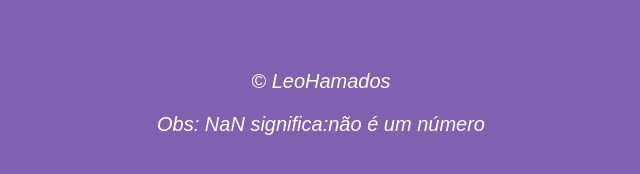
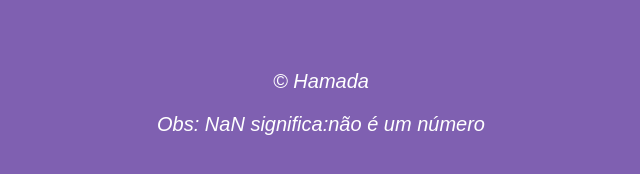
Before and after one commit to LeoHamada/Radical, a plain HTML site: page index.html in a window 1280 px wide. Shown: the part 582-756 px from the top of the page, 319-959 px from the left. Drawn offline with Linux system fonts and the light colour scheme.

Commit message:
Update index.html

```diff
--- a/index.html
+++ b/index.html
@@ -35,7 +35,7 @@
         <p style="text-align: center;" id="resultado2"> </p>
     </section>
     <footer>
-    <p>&copy; LeoHamados</p>
+    <p>&copy; Hamada</p>
         <p>Obs: NaN significa:não é um número</p>
     </footer>
     <script src="script.js"></script>
```
